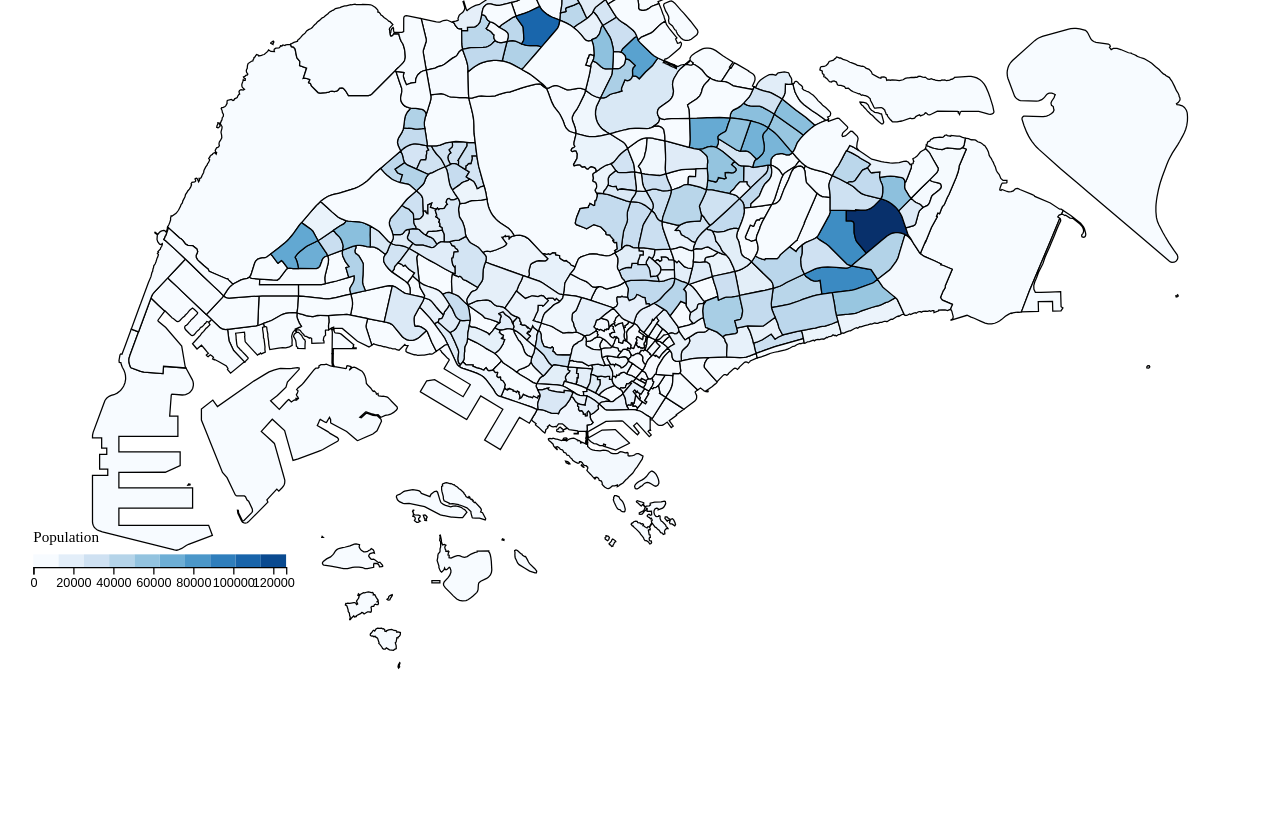
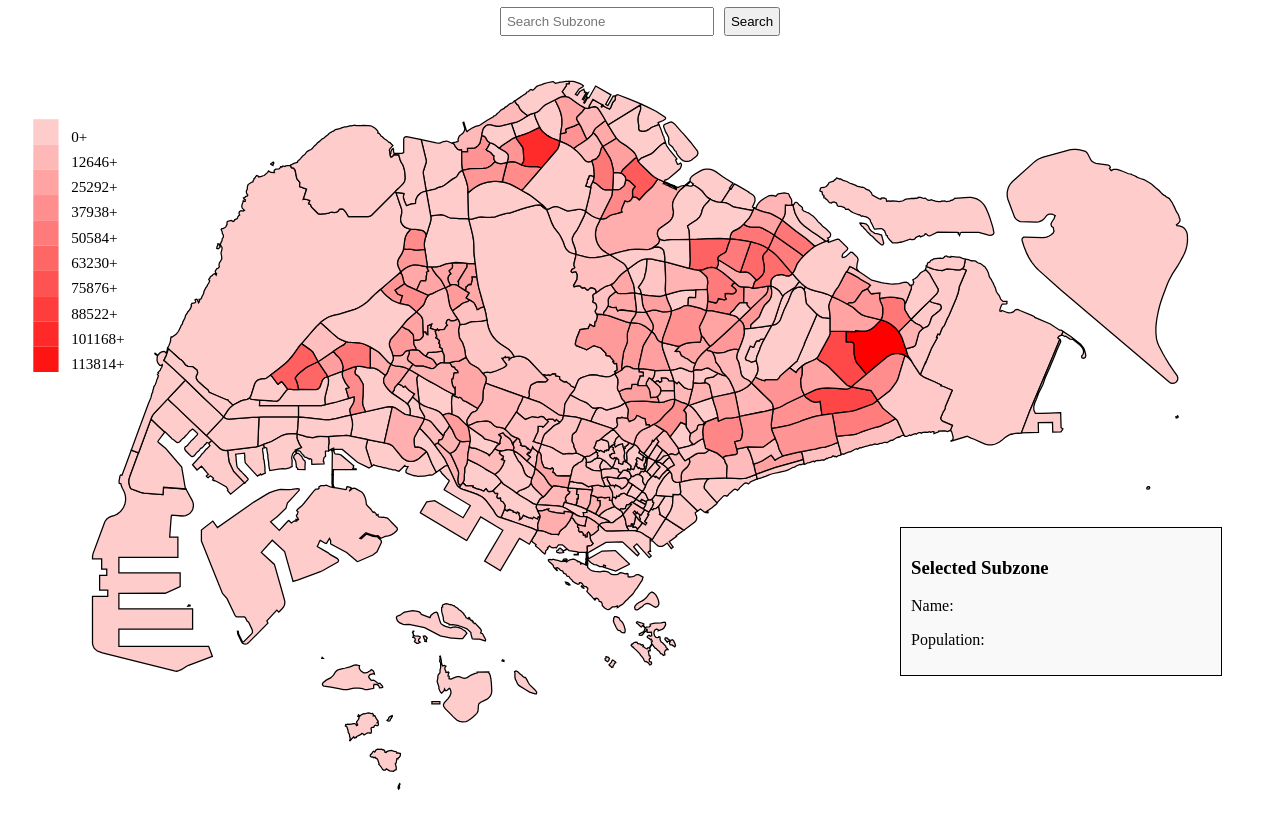
Before and after one commit to huangya1234/HCDIV-4, a plain HTML site: page index.html in a window 1280 px wide. Shown: the part 73-903 px from the top of the page. Before the commit the page ends 800 px from the top, so only its background shows below. Drawn offline with nearby package versions, Linux system fonts and the light colour scheme.

Commit message:
index.html

```diff
--- a/index.html
+++ b/index.html
@@ -5,6 +5,7 @@
   <style>
     .legend {
       font-size: 12px;
+      cursor: pointer;
     }
     .tooltip {
       position: absolute;
@@ -14,47 +15,84 @@
       border-radius: 3px;
       pointer-events: none;
     }
+    .highlight {
+      stroke: gold;
+      stroke-width: 2px;
+    }
+    #info-panel {
+      position: absolute;
+      top: 600px;
+      left: 900px;
+      width: 300px;
+      padding: 10px;
+      border: 1px solid black;
+      background-color: #f9f9f9;
+    }
+    #search-container {
+      display: flex;
+      justify-content: center;
+      align-items: center;
+      margin: 20px;
+    }
+    #search-box {
+      width: 200px;
+      padding: 5px;
+      margin-right: 10px;
+    }
+    #search-button {
+      padding: 5px;
+    }
   </style>
 </head>
 <body>
+  <h1>Singapore Population Density Map</h1>
+  <div id="search-container">
+    <input id="search-box" type="text" placeholder="Search Subzone" />
+    <button id="search-button">Search</button>
+  </div>
   <svg></svg>
   <div class="tooltip" style="opacity: 0;"></div>
+  <div id="info-panel">
+    <h3>Selected Subzone</h3>
+    <p id="subzone-name">Name:  </p>
+    <p id="subzone-population">Population:  </p>
+  </div>
   <script src="https://d3js.org/d3.v7.min.js"></script>
 
   <script>
     let width = 1000, height = 600;
 
     let svg = d3.select("svg")
-    .attr("viewBox", "0 0 " + width + " " + height)
+        .attr("viewBox", "0 0 " + width + " " + height);
 
     let tooltip = d3.select(".tooltip");
+    let infoPanel = d3.select("#info-panel");
+    let subzoneName = d3.select("#subzone-name");
+    let subzonePopulation = d3.select("#subzone-population");
+    let searchBox = d3.select("#search-box");
+    let searchButton = d3.select("#search-button");
 
-// Load external data and boot
     Promise.all([d3.json("sgmap.json"), d3.csv("population2023.csv")]).then(data => {
-
         let mapData = data[0].features;
         let popData = data[1];
 
-    // Merge population data with map data
         mapData.forEach(d => {
             let subzone = popData.find(e => e.Subzone.toUpperCase() === d.properties.Name.toUpperCase());
             d.popdata = subzone ? parseInt(subzone.Population) : 0;
         });
 
-    // Determine color scale
         let maxPopulation = d3.max(mapData, d => d.popdata);
-    let colorScale = d3.scaleSequential(d3.interpolateBlues)
-        .domain([0, maxPopulation]);
+        let colorScale = d3.scaleLinear()
+            .domain([0, maxPopulation])
+            .range(["#ffcccc", "#ff0000"]);
 
-    // Map and projection
         let projection = d3.geoMercator()
             .center([103.851959, 1.290270])
             .fitExtent([[20, 20], [980, 580]], data[0]);
 
         let geopath = d3.geoPath().projection(projection);
 
-    // Draw map
-    svg.append("g")
+        let mapPaths = svg.append("g")
             .attr("id", "districts")
             .selectAll("path")
             .data(mapData)
@@ -64,47 +102,80 @@ Promise.all([d3.json("sgmap.json"), d3.csv("population2023.csv")]).then(data =>
             .attr("stroke", "black")
             .attr("fill", d => colorScale(d.popdata))
             .on("mouseover", (event, d) => {
+                d3.select(event.currentTarget).classed("highlight", true);
                 tooltip.transition().duration(200).style("opacity", 0.9);
                 tooltip.html(`<strong>Subzone:</strong> ${d.properties.Name}<br><strong>Population:</strong> ${d.popdata}`)
                     .style("left", (event.pageX + 10) + "px")
                     .style("top", (event.pageY - 20) + "px");
             })
-        .on("mouseout", () => {
+            .on("mouseout", (event) => {
+                d3.select(event.currentTarget).classed("highlight", false);
                 tooltip.transition().duration(500).style("opacity", 0);
+            })
+            .on("click", (event, d) => {
+                infoPanel.style("display", "block");
+                subzoneName.text(`Name: ${d.properties.Name}`);
+                subzonePopulation.text(`Population: ${d.popdata}`);
             });
 
-    // Add legend
+        // info-panel
+        searchButton.on("click", () => {
+            let query = searchBox.node().value.trim().toUpperCase();
+            let found = mapData.find(d => d.properties.Name.toUpperCase() === query);
+
+            if (found) {
+                subzoneName.text(`Name: ${found.properties.Name}`);
+                subzonePopulation.text(`Population: ${found.popdata}`);
+                infoPanel.style("display", "block");
+            } else {
+                subzoneName.text("Name: Not Found");
+                subzonePopulation.text("Population: N/A");
+                infoPanel.style("display", "block");
+            }
+        });
+
+        // Add vertical clickable legend
         let legend = svg.append("g")
             .attr("class", "legend")
-        .attr("transform", "translate(20, 500)");
+            .attr("transform", `translate(20, 50)`);
 
-    let legendScale = d3.scaleLinear()
-        .domain([0, maxPopulation])
-        .range([0, 200]);
-
-    let legendAxis = d3.axisBottom(legendScale)
-        .ticks(5)
-        .tickFormat(d3.format(".0f"));
+        let legendData = d3.range(0, maxPopulation, maxPopulation / 10);
 
         legend.selectAll("rect")
-        .data(d3.range(0, maxPopulation, maxPopulation / 10))
+            .data(legendData)
             .enter()
             .append("rect")
-        .attr("x", d => legendScale(d))
-        .attr("y", -10)
+            .attr("x", 0)
+            .attr("y", (d, i) => i * 20)
             .attr("width", 20)
-        .attr("height", 10)
-        .attr("fill", d => colorScale(d));
+            .attr("height", 20)
+            .attr("fill", d => colorScale(d))
+            .on("click", (event, d) => {
+                let rangeMin = d;
+                let rangeMax = d + maxPopulation / 10;
+                mapPaths.attr("fill", feature => {
+                    let value = feature.popdata;
+                    return value >= rangeMin && value < rangeMax ? colorScale(value) : "#ccc";
+                });
+            });
 
-    legend.append("g")
-        .attr("transform", "translate(0, 0)")
-        .call(legendAxis);
-
-    legend.append("text")
-        .attr("x", 0)
-        .attr("y", -20)
-        .text("Population")
-        .attr("font-size", "12px");
+        legend.selectAll("text")
+            .data(legendData)
+            .enter()
+            .append("text")
+            .attr("x", 30)
+            .attr("y", (d, i) => i * 20 + 15)
+            .text(d => `${Math.round(d)}+`)
+            .style("font-size", "12px")
+            .attr("alignment-baseline", "middle")
+            .on("click", (event, d) => {
+                let rangeMin = d;
+                let rangeMax = d + maxPopulation / 10;
+                mapPaths.attr("fill", feature => {
+                    let value = feature.popdata;
+                    return value >= rangeMin && value < rangeMax ? colorScale(value) : "#ccc";
+                });
+            });
     });
   </script>
 </body>
```
Lines whose indentation alone changed are shown as unchanged.
